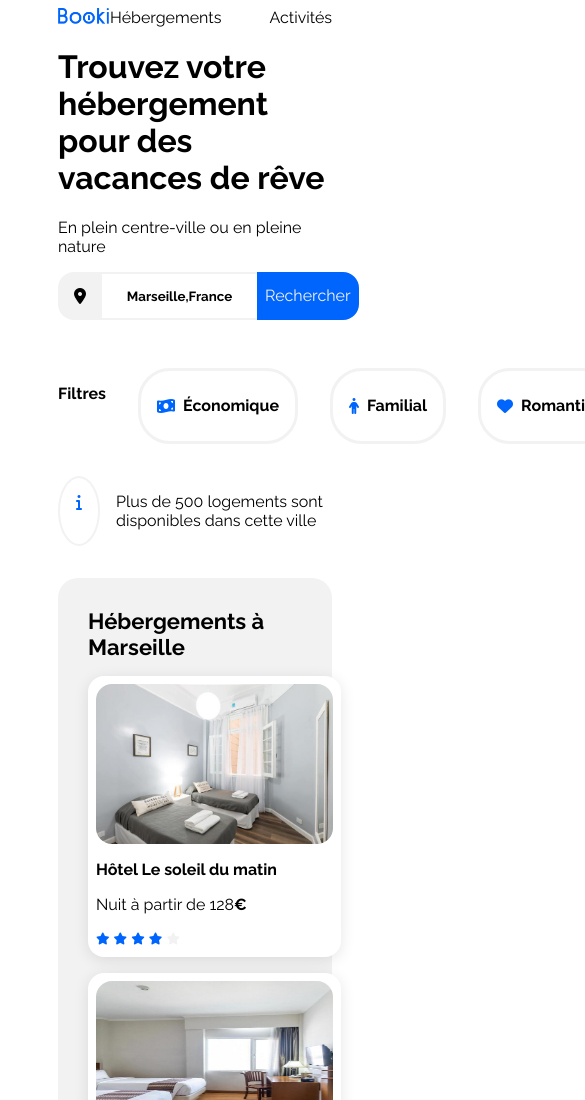
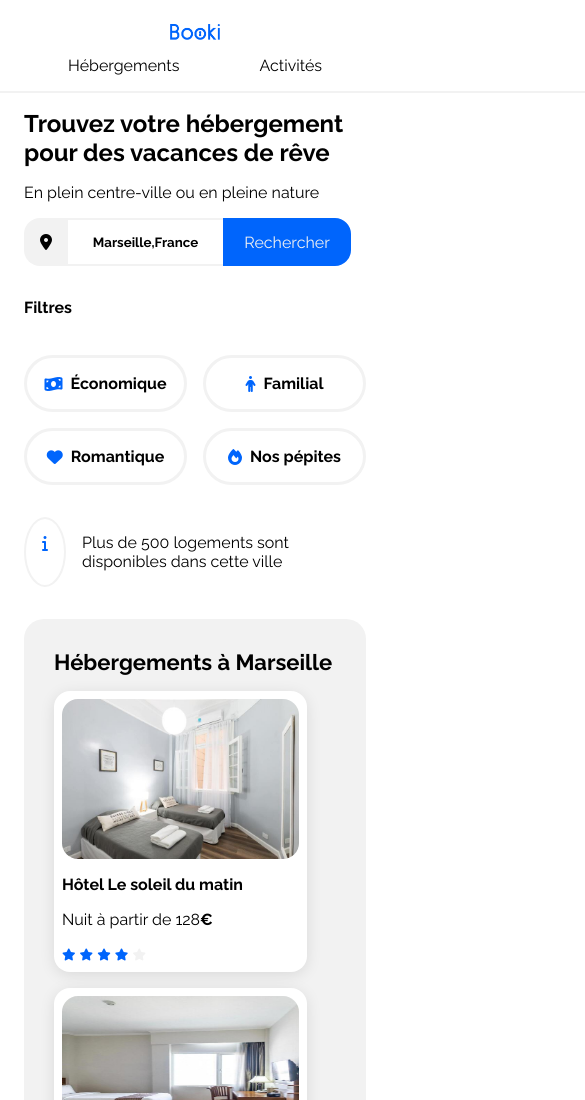
Before and after one commit to BennyBenV/booki-starter-code-master, a plain HTML site: page index.html in a window 390 px wide. Shown: the top 1100 px of the page, 585 px wide, since content can reach past the window. Drawn offline with Linux system fonts and the light colour scheme.

Commit message:
Début du format téléphone

```diff
--- a/css/style.css
+++ b/css/style.css
@@ -123,7 +123,8 @@ a {
 }
 
 /* Mon CSS */
-/* METTRE SUR GITHUB */
+/* Hebergements trop a gauche et image de heb a marseille*/
+/* fa-info jouer avec width height */
 
 #logo{
     height: 1rem;
@@ -254,7 +255,6 @@ form{
     border-radius: 100%;
     border: 2px solid var(--main-bg-color);
     padding: 1rem;
-
 }
 
 .act{
@@ -357,5 +357,78 @@ footer{
 
 /* Small devices (phones, less than 768px) */
 @media (max-width: 767.98px) {
-    /* ... */
+    header{
+        display: flex;
+        flex-direction: column;
+        justify-content: center;
+        align-items: center;
+        gap: 1rem;
+    }
+
+    .menu{
+        display: flex;
+        gap: 5rem;
+    }
+
+    .ligne{
+        height: 2px;
+        width: 100rem;
+        background-color: #F2F2F2;
+
+    }
+
+    .rubrique:hover {
+        border-top: none;
+    }
+
+    .rubrique:hover + .ligne{
+        background-color: var(--main-color);
+    }
+
+    .recherche>h1{
+        font-size: x-large;
+    }
+
+    .main-container{
+        padding: 1rem;
+    }
+
+    .filtres{
+        display: grid;
+        grid-template-columns: repeat(2, 1fr);
+        grid-template-rows: repeat(3, 1fr);
+        gap: 1rem;
+    }
+
+    .fil:nth-child(2){
+        grid-area: 2 / 1 / 3 / 2;
+    }
+
+    .fil:nth-child(3n){
+        grid-area: 2 / 2 / 3 / 3;
+
+    }
+
+    .fil:nth-child(4){
+        grid-area: 3 / 1 / 4 / 2;
+
+    }
+
+    .fil:nth-child(5){
+        grid-area: 3 / 2 / 4 / 3;
+
+    }
+    .fil{
+        display: flex;
+        justify-content: center;
+    }
+
+    form{
+        margin-bottom: 1rem;
+    }
+
+
+
+
+
 }
--- a/index.html
+++ b/index.html
@@ -22,6 +22,8 @@
                 <div><a href="#h-a-p" class="rubrique">Hébergements</a></div>
                 <div><a href="#a-a-m" class="rubrique">Activités</a></div>
             </div>
+            <div class="ligne"></div>
+
         </header>
         <main>
             <div class="recherche">
@@ -33,6 +35,7 @@
                         <i class="fa-solid fa-location-dot"></i>
                         <input type="text" name="location" id="location" class="location" placeholder="Marseille,France">
                         <input type="submit" value="Rechercher" class="rechercher">
+
                     </form>
                 </div>
             </div>
```
